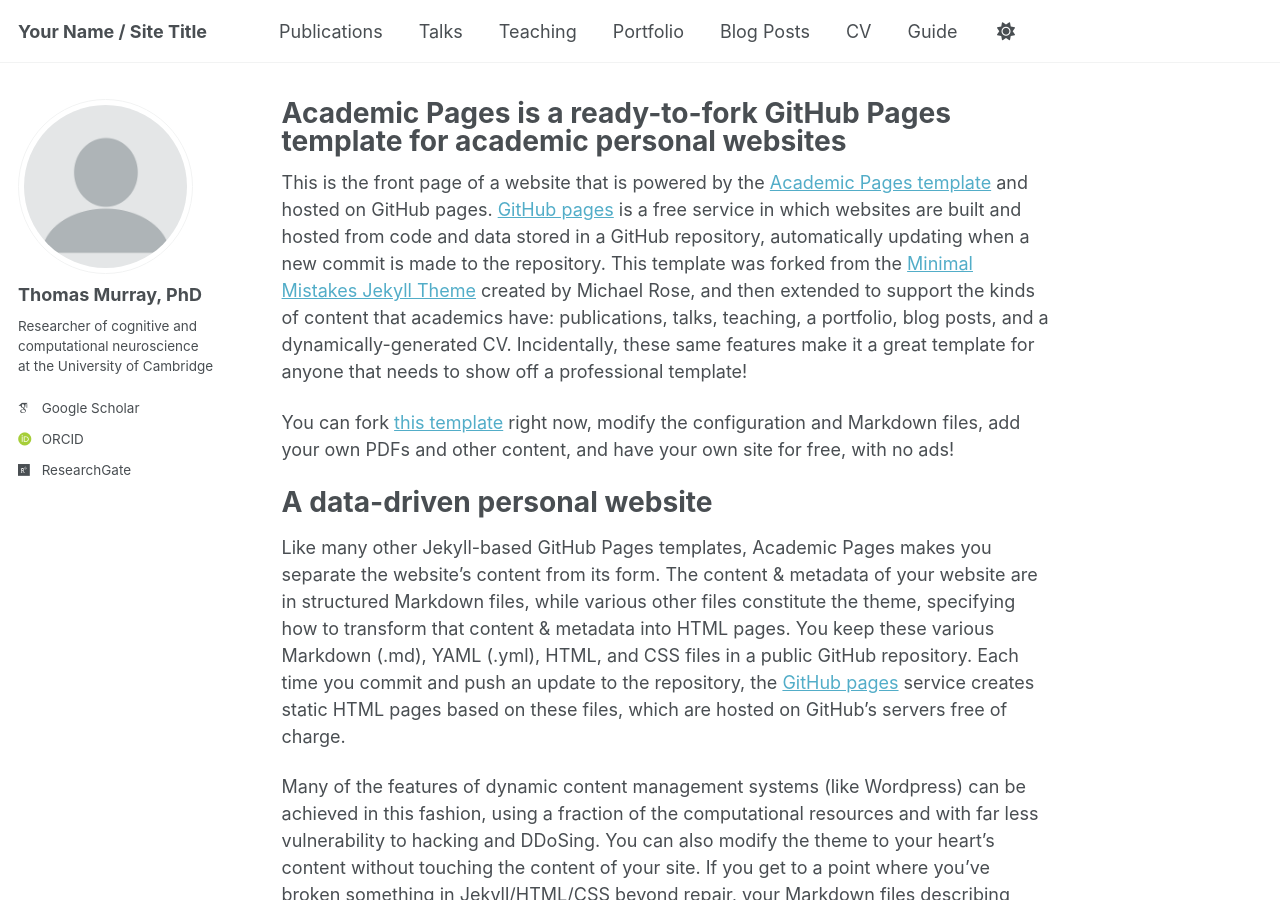
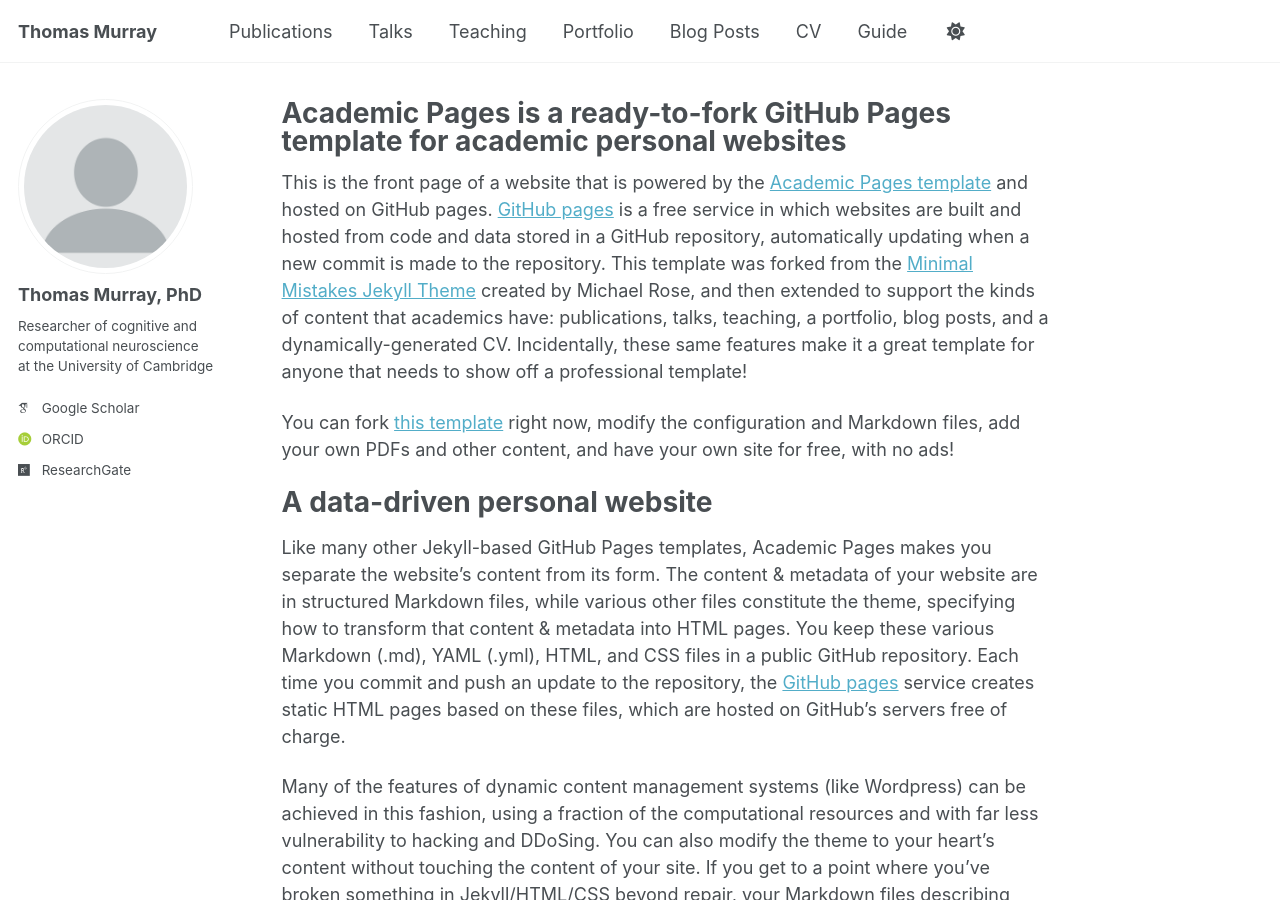
Before and after one commit to ThomasMurrayPhD/ThomasMurrayPhD.github.io, a Jekyll site: the page built from _pages/about.md, in a window 1280 px wide and 900 px high. Built offline with Jekyll 4.4.1, drawn with Linux system fonts in a browser that asks for light colours; some web fonts are replaced; a script that is not in the unit is left out.

Commit message:
Update _config.yml

```diff
--- a/_config.yml
+++ b/_config.yml
@@ -9,14 +9,14 @@
 # Basic Site Settings
 locale                   : "en-US"
 site_theme               : "default" # Currently available options are "default", "air"
-title                    : "Your Name / Site Title"
+title                    : "Thomas Murray"
 title_separator          : "-"
 name                     : &name "Your Name"
 description              : &description "Your Name's academic portfolio"   # Update this with a general description of your site, this is the default if not overridden by a page
-url                      : https://academicpages.github.io # The base hostname & protocol for your site e.g. "https://[your GitHub username].github.io",
+url                      : https://thomasmurrayphd.github.io/ # The base hostname & protocol for your site e.g. "https://[your GitHub username].github.io",
                                                            # or if you already have some other page hosted on Github then use "https://[your GitHub username].github.io/[Your Repo Name]"
 baseurl                  : "" # the subpath of your site, e.g. "/blog"
-repository               : "academicpages/academicpages.github.io"
+repository               : "ThomasMurrayPhD/thomasmurrayphd.github.io"
 
 # Site Author - The following control what appear as part of the author content on the side bar.
 #               If a field is blank the icon and link will not appear, otherwise it will be shown.
```
